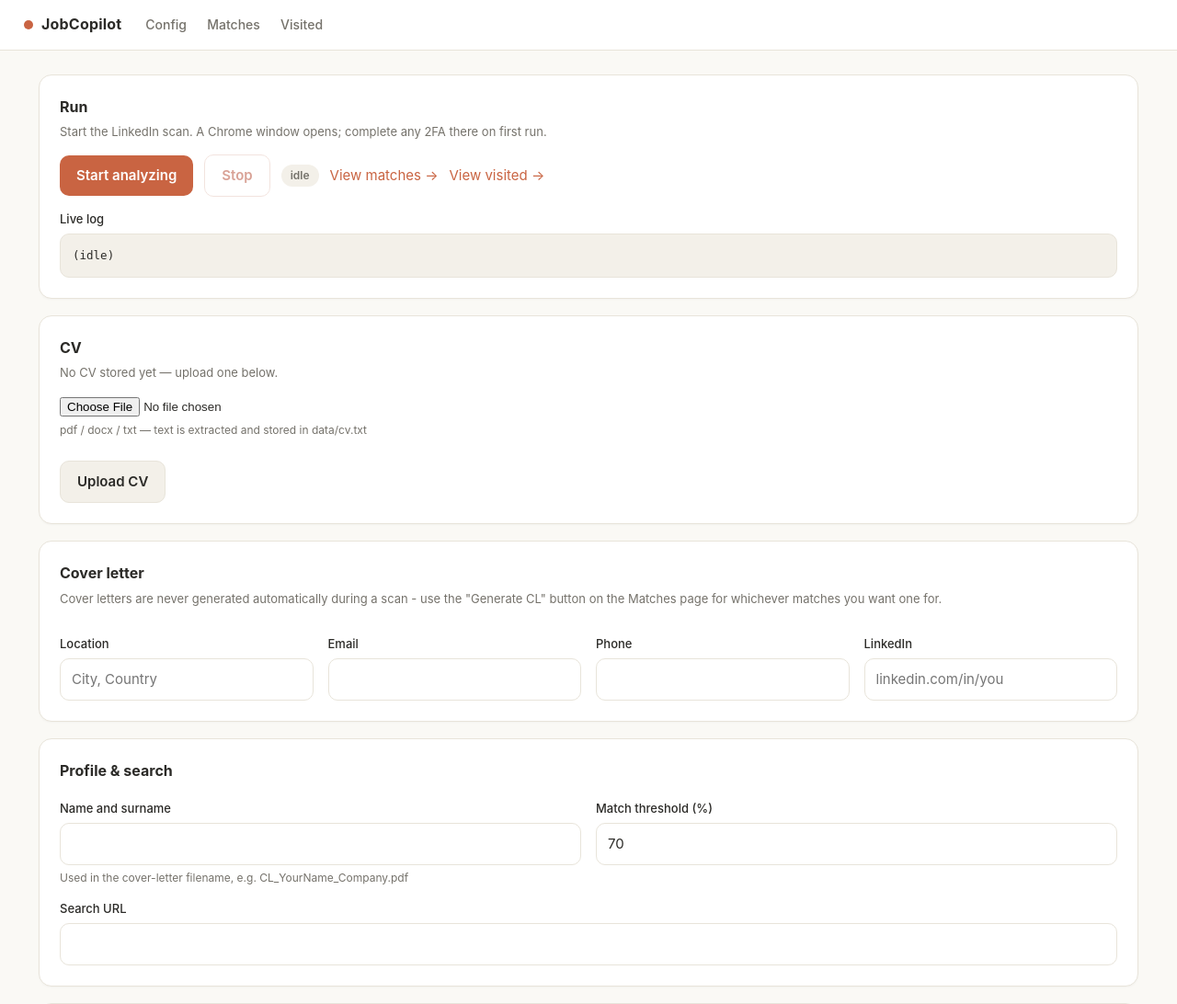
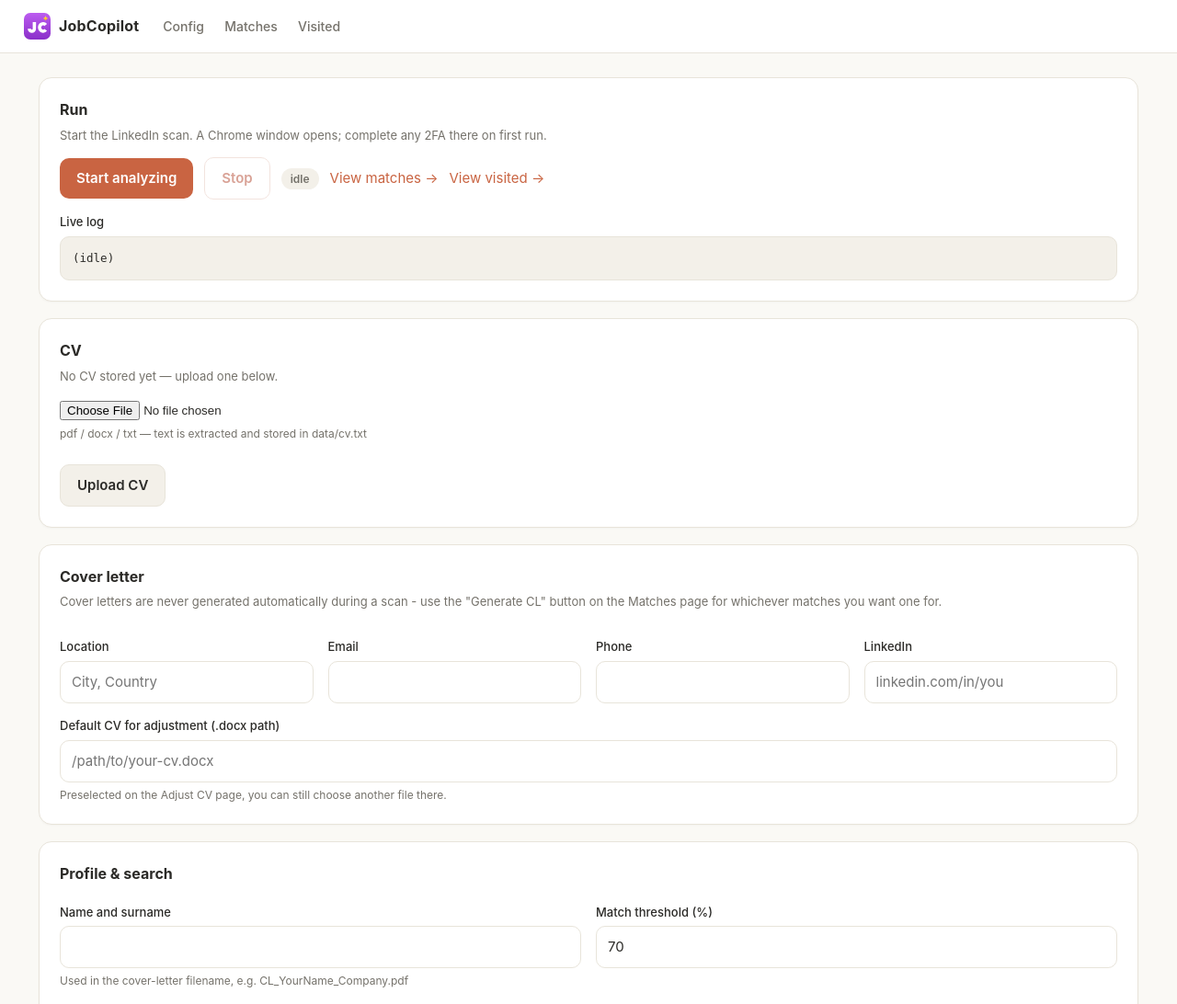
Before and after one commit to golosax/jobcopilot, a Flask app: page / in a window 1280 px wide. Shown: the top 1092 px of the page at 92% size. Run offline with Flask 3, Linux system fonts and the light colour scheme; some libraries are stand-ins or nearby versions.

Commit message:
add favicon, default cv for cv adjustment and fix adjusted cv filename
- add purple jc favicon and use it in the page header
- add configurable default cv docx for the adjust cv page
- keep the job title in the adjusted cv filename when the headline contains separators

```diff
--- a/src/cv_adjust.py
+++ b/src/cv_adjust.py
@@ -277,12 +277,16 @@ def _dashed(text):
 
 def _filename(docx_path, cfg):
     """<Name>_<Title-From-The-CV>.docx, e.g. Alex-Golosun_Senior-Java-Engineer.docx.
-    The title is the headline line right under the name at the top of the CV.
+    The title is the headline line right under the name at the top of the CV; for
+    "Senior Java Engineer | Spring Boot, ..." only the part before the first "|" is used.
     """
     paragraphs = [p.text.strip() for p in _ordered_paragraphs(Document(docx_path))]
     name = cfg.get("candidate_name") or (paragraphs[0] if paragraphs else "") or "CV"
     headline = paragraphs[1] if len(paragraphs) > 1 else ""
-    title = headline if len(headline) <= 60 and not re.search(r"[@|\d]", headline) else ""
+    is_contact_line = re.search(r"@|\d{3}", headline)
+    title = re.split(r"\s*[|•·]\s*", headline)[0].strip()
+    if is_contact_line or len(title) > 60 or re.search(r"\d", title):
+        title = ""
     parts = [_dashed(name), _dashed(title)]
     return "_".join(p for p in parts if p) + ".docx"
 
--- a/src/settings.py
+++ b/src/settings.py
@@ -219,6 +219,7 @@ DEFAULTS = {
     "why_fit_notes": "",
     "cv_suggestions_notes": "",
     "cv_adjust_notes": "",
+    "cv_adjust_default_docx": "",
 }
 
 
--- a/web/templates/base.html
+++ b/web/templates/base.html
@@ -4,6 +4,7 @@
   <meta charset="utf-8">
   <meta name="viewport" content="width=device-width, initial-scale=1">
   <title>{% block title %}JobCopilot{% endblock %}</title>
+  <link rel="icon" type="image/svg+xml" href="{{ url_for('static', filename='favicon.svg') }}">
   <style>
     :root {
       --bg:#faf9f5; --panel:#ffffff; --ink:#2b2a27; --muted:#75726b;
@@ -18,7 +19,7 @@
     header { background:var(--panel); border-bottom:1px solid var(--line);
       padding:14px 26px; display:flex; align-items:center; gap:26px; position:sticky; top:0; z-index:5; }
     header .brand { font-weight:650; font-size:16px; letter-spacing:.2px; display:flex; align-items:center; gap:9px; }
-    header .dot { width:10px; height:10px; border-radius:50%; background:var(--accent); display:inline-block; }
+    header .logo { width:29px; height:29px; display:block; }
     nav a { color:var(--muted); margin-right:18px; font-weight:500; font-size:14px; }
     nav a:hover { color:var(--ink); text-decoration:none; }
     main { max-width:1240px; margin:26px auto; padding:0 22px; }
@@ -65,7 +66,7 @@
 </head>
 <body>
   <header>
-    <span class="brand"><span class="dot"></span> JobCopilot</span>
+    <span class="brand"><img class="logo" src="{{ url_for('static', filename='favicon.svg') }}" alt=""> JobCopilot</span>
     <nav>
       <a href="{{ url_for('index') }}">Config</a>
       <a href="{{ url_for('matches') }}">Matches</a>
--- a/web/templates/config.html
+++ b/web/templates/config.html
@@ -57,6 +57,11 @@
         <label>LinkedIn</label>
         <input type="text" id="candidate_linkedin" name="candidate_linkedin" value="{{ cfg.candidate_linkedin }}" placeholder="linkedin.com/in/you">
       </div>
+    </div>
+    <div style="margin-top:14px">
+      <label>Default CV for adjustment (.docx path)</label>
+      <input type="text" name="cv_adjust_default_docx" value="{{ cfg.cv_adjust_default_docx }}" placeholder="/path/to/your-cv.docx">
+      <div class="hint">Preselected on the Adjust CV page, you can still choose another file there.</div>
     </div>
   </div>
 
--- a/webapp.py
+++ b/webapp.py
@@ -37,7 +37,8 @@ _CV_PATH = os.path.join(_ROOT, "data", "cv.txt")
 # a match counts as new for this long after it is first added
 _NEW_MATCH_WINDOW_SECONDS = 24 * 3600
 
-app = Flask(__name__, template_folder=os.path.join(_ROOT, "web", "templates"))
+app = Flask(__name__, template_folder=os.path.join(_ROOT, "web", "templates"),
+            static_folder=os.path.join(_ROOT, "web", "static"))
 
 # in-memory run log (most recent lines)
 _log_lines = []
@@ -144,6 +145,7 @@ def save():
         "why_fit_notes": f.get("why_fit_notes", ""),
         "cv_suggestions_notes": f.get("cv_suggestions_notes", ""),
         "cv_adjust_notes": f.get("cv_adjust_notes", ""),
+        "cv_adjust_default_docx": f.get("cv_adjust_default_docx", "").strip(),
         "min_delay_sec": _to_int(f.get("min_delay_sec"), 15),
         "max_delay_sec": _to_int(f.get("max_delay_sec"), 90),
         "max_pages": _to_int(f.get("max_pages"), 0),
@@ -335,6 +337,13 @@ def _read_output_text(rel):
         return f.read().strip()
 
 
+def _default_cv_docx():
+    path = os.path.expanduser(settings.load().get("cv_adjust_default_docx", "") or "")
+    if path.lower().endswith(".docx") and os.path.isfile(path):
+        return path
+    return ""
+
+
 @app.route("/matches/adjust-cv")
 def adjust_cv():
     url = request.args.get("url", "")
@@ -348,6 +357,7 @@ def adjust_cv():
         "adjust_cv.html", match=match, has_jd=bool(job["description"]), back_url=back_url,
         suggestions=_read_output_text(match.get("cv_suggestions_file")),
         missing=jd.get("missing") or [], matched=jd.get("matched") or [],
+        default_cv=_default_cv_docx(),
     )
 
 
@@ -372,6 +382,12 @@ def adjust_cv_process():
             except Exception:
                 return {"ok": False, "error": "Could not read the file as a Word document"}, 400
             token = cv_adjust.new_session(data)
+        elif not token:
+            default_path = _default_cv_docx()
+            if not default_path:
+                return {"ok": False, "error": "Choose a .docx file"}, 400
+            with open(default_path, "rb") as f:
+                token = cv_adjust.new_session(f.read())
         original = cv_adjust.original_path(token)
         cfg = settings.load()
         suggestions = _read_output_text(match.get("cv_suggestions_file"))
```
Also changed, not shown: web/templates/adjust_cv.html (+15 -8 lines), web/templates/view_text.html (+7 -20 lines), web/static/favicon.svg (added).
